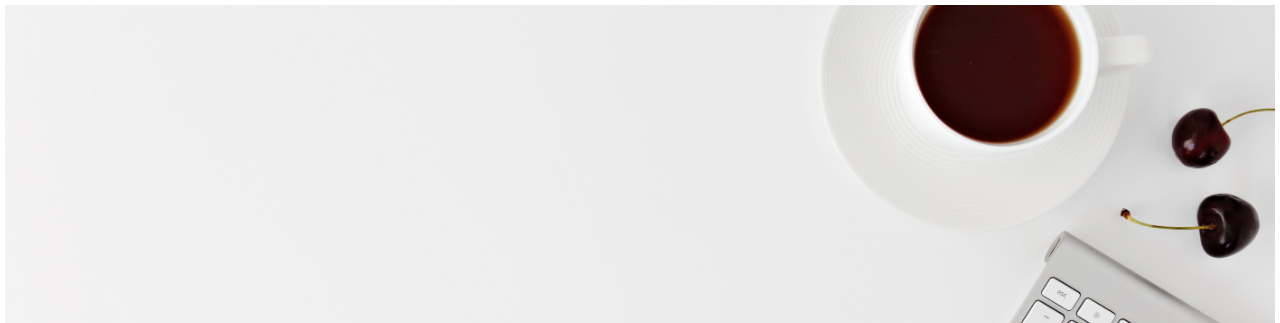
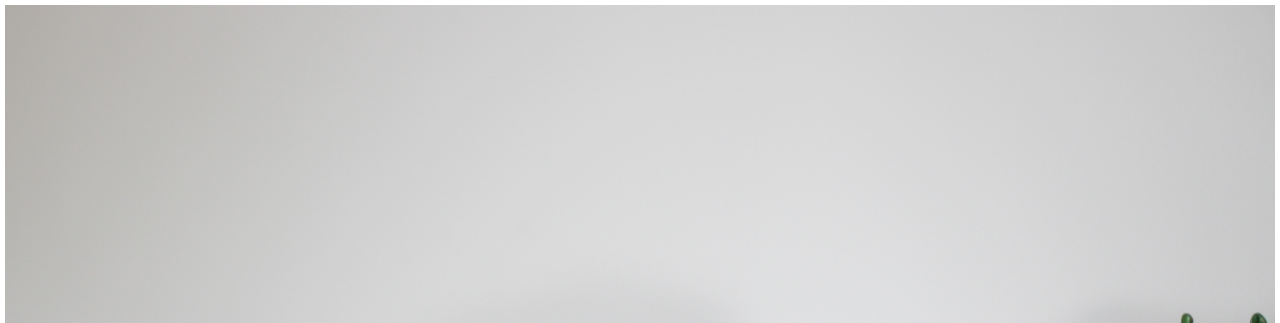
Before and after one commit to melina-mn/portfolio-mel, a plain HTML site: page index.html in a window 1280 px wide. Shown: the top 323 px of the page. Drawn offline with nearby package versions, Linux system fonts and the light colour scheme.

Commit message:
background pic fixed

```diff
--- a/styles/index.css
+++ b/styles/index.css
@@ -6,7 +6,7 @@ body{
   justify-content: center;
 }
 .layout {
-  background-image: url(../images/page1.jpg);
+  background-image: url(../images/layout.jpg);
   background-position: center;
   background-repeat: no-repeat;
   background-size: cover;
```
